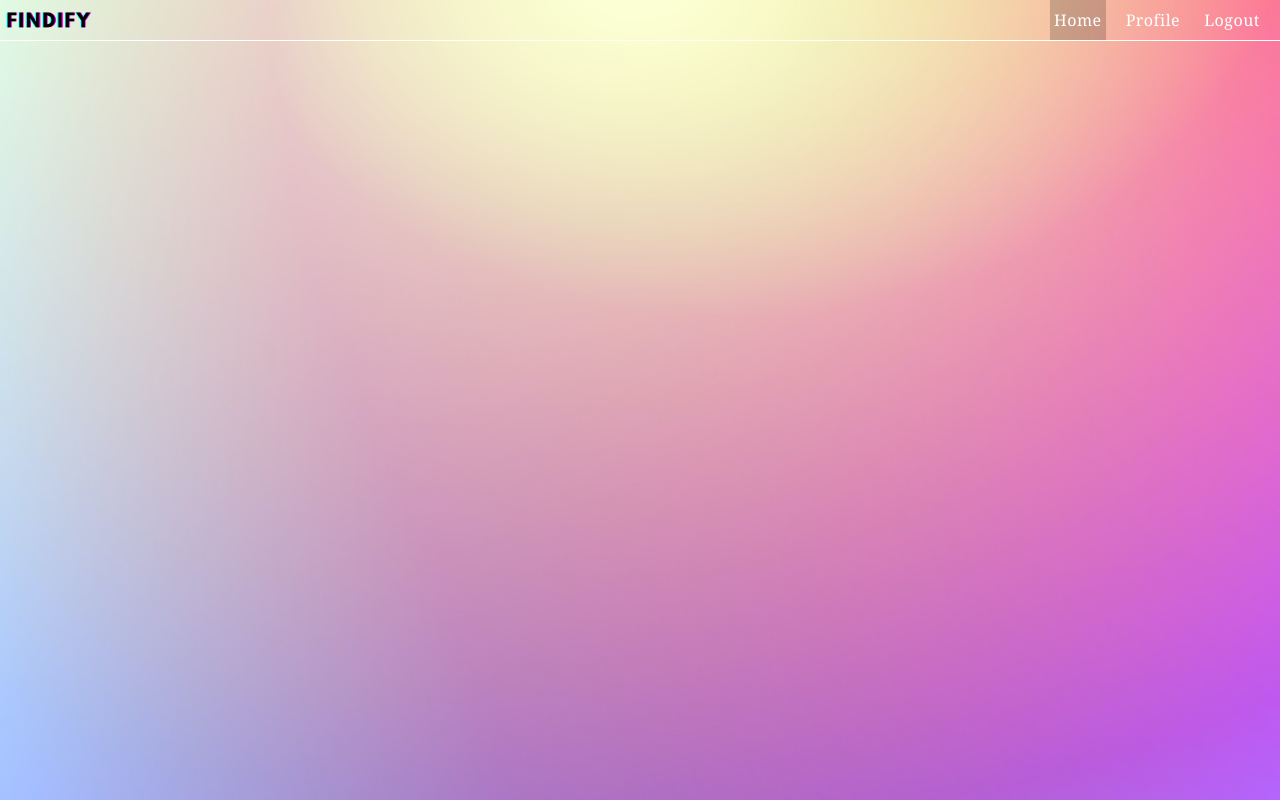
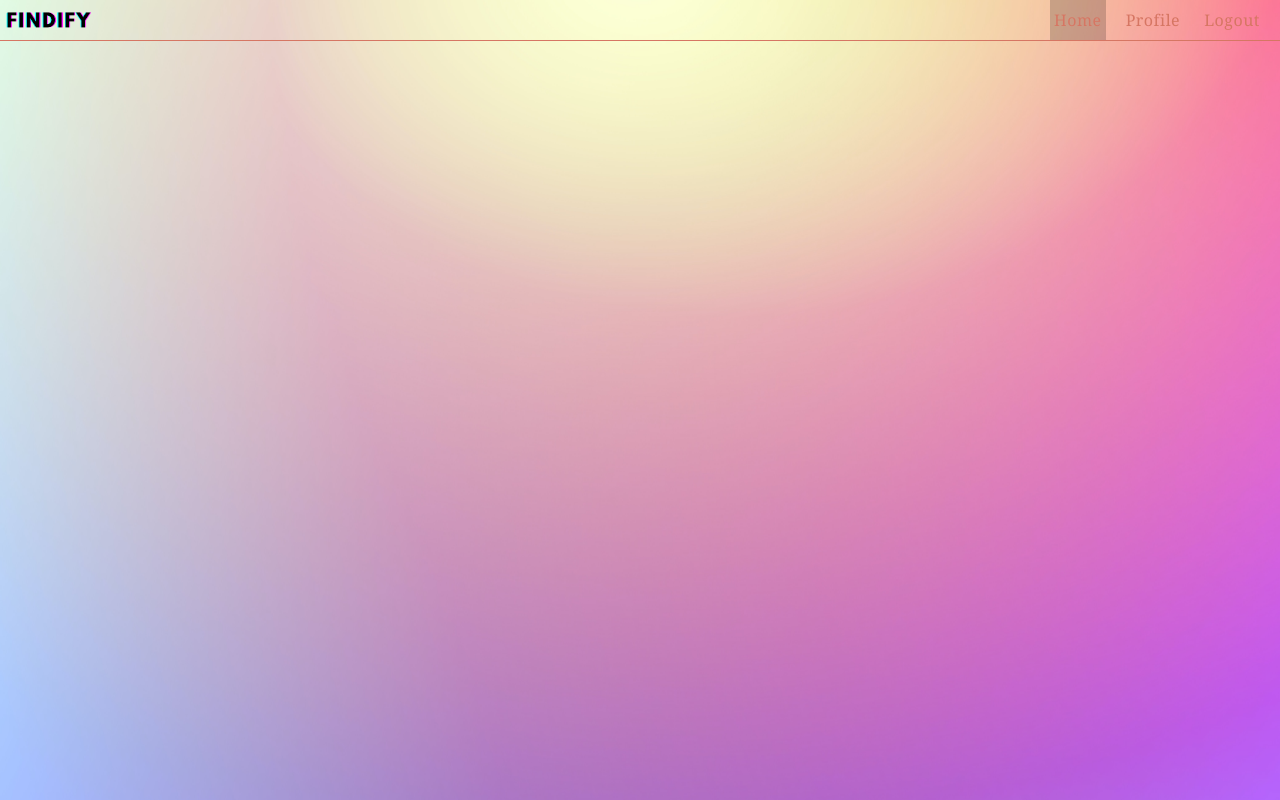
Before and after one commit to utmgdsc/Findify, a React (Create React App) app: page /home in a window 1280 px wide. Built offline with nearby package versions, Linux system fonts and the light colour scheme.

Commit message:
Re-structuring.

```diff
--- a/src/App.js
+++ b/src/App.js
@@ -1,5 +1,5 @@
 import './App.css';
-import RouteHandler from "./component/router/RouterHandler.js";
+import RouteHandler from "./components/Router/RouterHandler.js";
 
 function App() {
   return (
--- a/src/component/router/RouterHandler.js
+++ b/src/components/Router/RouterHandler.js
@@ -1,8 +1,8 @@
 import React from "react";
 import { Route, Routes } from "react-router-dom";
-import Home from "../views/Homeview/Home.js";
-import Login from "../views/Loginview/Login.js";
-import Profile from "../views/Profileview/Profile.js";
+import Home from "../views/HomeView/Home.js";
+import Login from "../views/LoginView/Login.js";
+import Profile from "../views/ProfileView/Profile.js";
 
 
 export default function RouteHandler() {
--- a/src/component/common/style.css
+++ b/src/components/common/style.css
@@ -6,14 +6,13 @@
     rgba(0, 0, 0, 0) 0%,
     rgba(255, 254, 254, 0) 100%
   );
-  color: #ffffff;
+  color: rgb(214, 118, 99);
   display: flex;
   justify-content: space-between;
   align-items: stretch;
   gap: 2rem;
   padding: 0 1rem;
-  border-bottom: #ffffff;
-  border-bottom: 1.5px solid white;
+  border-bottom: 1.5px solid rgb(214, 118, 99);
 }
 
 
```
Also changed, not shown: src/components/common/TopNav.jsx (renamed from src/component/common/TopNav.jsx), src/components/views/HomeView/Home.js (renamed from src/component/views/Homeview/Home.js), src/components/views/HomeView/style.css (renamed from src/component/views/Homeview/style.css), src/components/views/LoginView/Login.js (renamed from src/component/views/Loginview/Login.js), src/components/views/LoginView/style.css (renamed from src/component/views/Loginview/style.css), src/components/views/ProfileView/Profile.js (renamed from src/component/views/Profileview/Profile.js), src/components/views/ProfileView/style.css (added).
